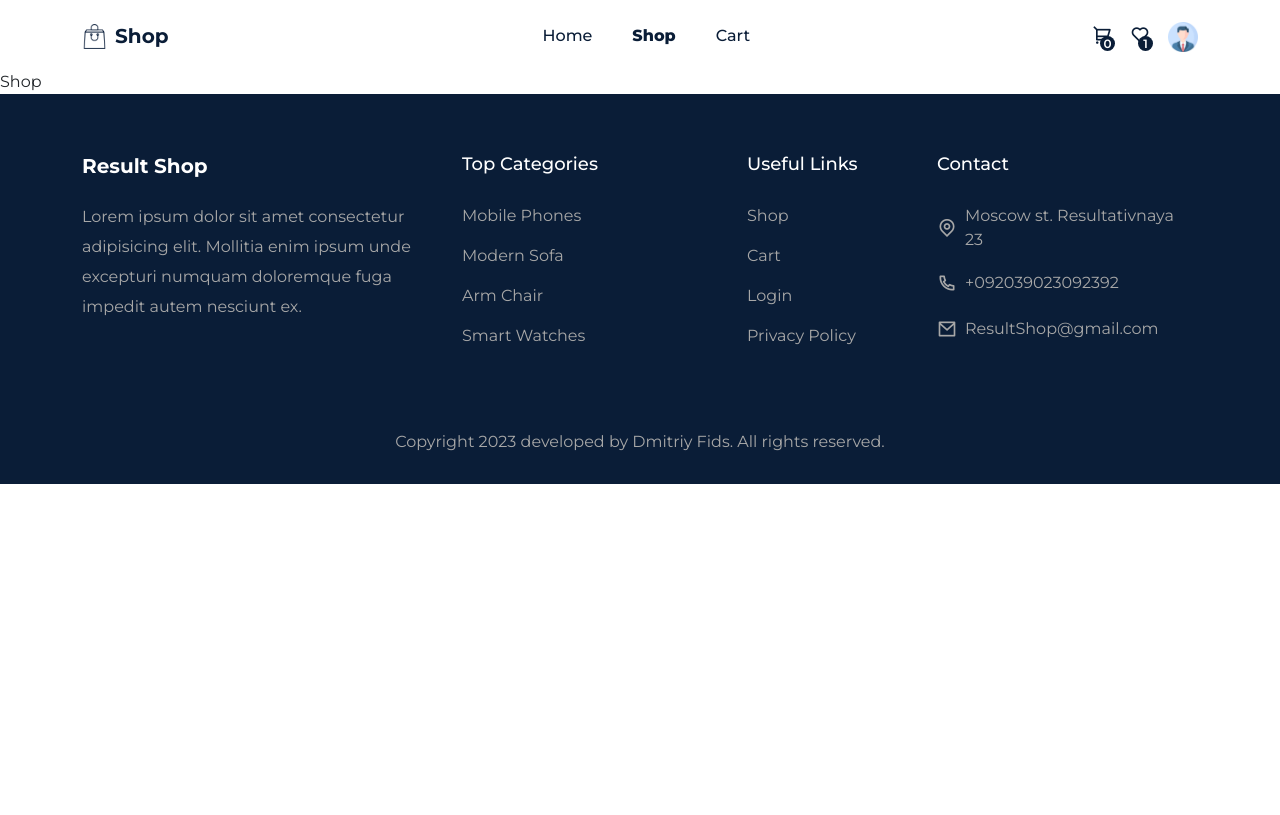
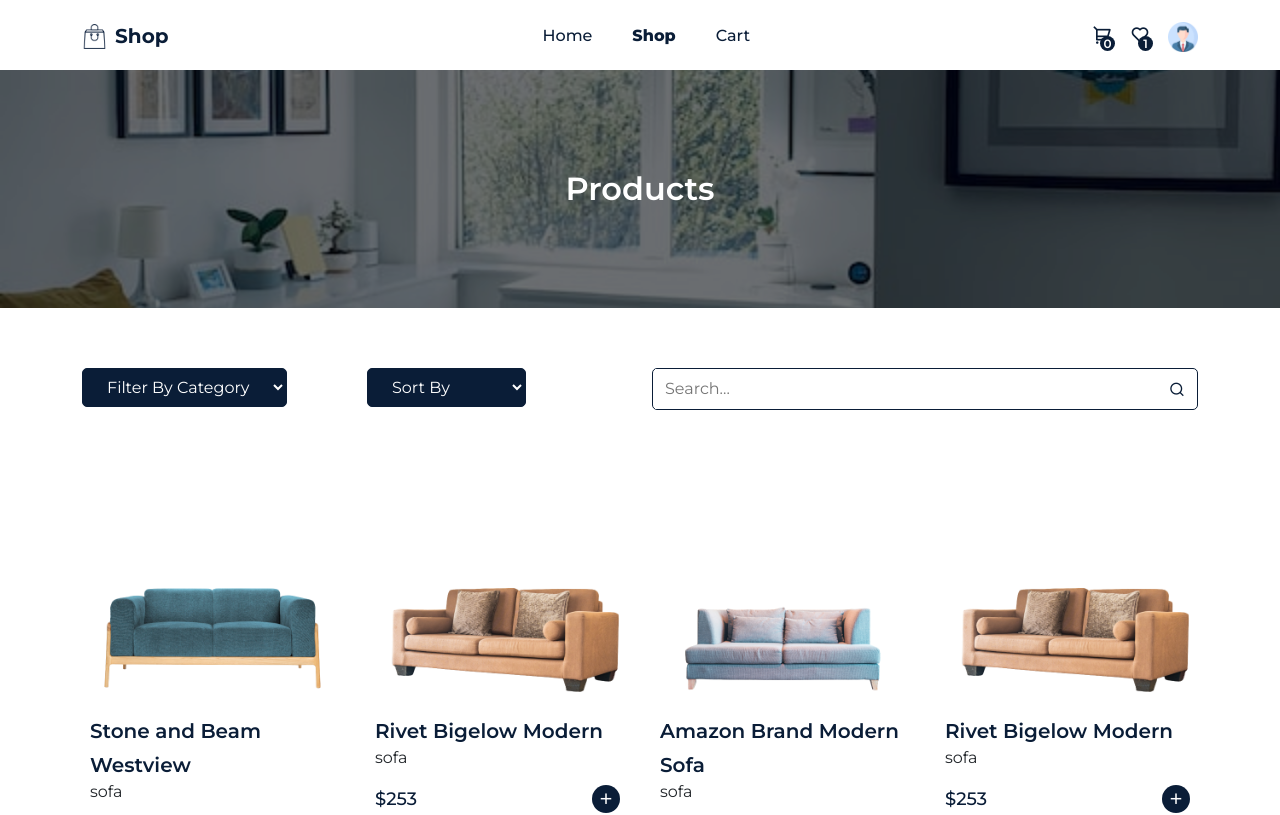
Before and after one commit to Fids2323/React-shop, a React (Create React App) app: page /shop in a window 1280 px wide. Shown: the top 815 px of the page. Built offline with nearby package versions, Linux system fonts and the light colour scheme.

Commit message:
add page shop+filter

```diff
--- /dev/null
+++ b/src/components/UI/CommonSection/commonSection.css
@@ -0,0 +1,14 @@
+.common__section{
+	background: linear-gradient(rgba(0,0,0,0.562), rgba(0,0,0,0.562)),url('../../../assets//images/bedroom.jpg') no-repeat center center;
+	background-size: cover;
+	padding: 100px 0;
+	display: flex;
+	align-items: center;
+	justify-content: center;
+
+}
+
+.common__section h1 {
+	color:#fff;
+	font-weight: 600;
+}
--- /dev/null
+++ b/src/components/UI/CommonSection/commonSection.jsx
@@ -0,0 +1,15 @@
+import React from "react";
+import {Container} from "reactstrap";
+import "./commonSection.css";
+
+const CommonSection = ({title}) => {
+	return (
+		<section className="common__section">
+			<Container className="text-center">
+				<h1>{title}</h1>
+			</Container>
+		</section>
+	);
+};
+
+export default CommonSection;
--- /dev/null
+++ b/src/pages/Shop/shop.css
@@ -0,0 +1,37 @@
+.filter__widget select{
+	padding: 8px 20px;
+	border:1px solid var(--primary-color);
+	border-radius: 5px;
+	background: var(--primary-color);
+	color: #fff;
+}
+
+.filter__widget select:focus{
+	outline: none !important;
+}
+
+.filter__widget select option{
+	font-size: 14px;
+}
+
+.search__box{
+	width: 100%;
+	display: flex;
+	justify-content: center;
+	align-items: center;
+	border: 1px solid var(--primary-color);
+	border-radius: 5px;
+	padding-right: 12px;
+	padding-left: 2px;
+	cursor: pointer;
+}
+.search__box input{
+	width: 100%;
+	border: none;
+	outline: none;
+	padding: 8px 10px;
+}
+
+.search__box span{
+	color: var(--primary-color);
+}
--- /dev/null
+++ b/src/pages/Shop/shop.jsx
@@ -0,0 +1,68 @@
+import React, {useState} from "react";
+import CommonSection from "../../components/UI/CommonSection/commonSection";
+import Helmet from "../../components/helmet/helmet";
+import {Container, Row, Col} from "reactstrap";
+import "./shop.css";
+import products from "../../assets/data/products";
+import ProductList from "../../components/UI/productList";
+
+const Shop = () => {
+	const [productsData, setProductsData] = useState(products);
+
+	const handleFilter = ({target}) => {
+		if (target.value !== "Filter By Category") {
+			const filteredProducts = products.filter((product) => product.category === target.value);
+			setProductsData(filteredProducts);
+		}
+	};
+
+	return (
+		<Helmet title={Shop}>
+			<CommonSection title="Products" />
+
+			<section>
+				<Container>
+					<Row>
+						<Col lg="3" md="3">
+							<div className="filter__widget">
+								<select onChange={handleFilter}>
+									<option>Filter By Category</option>
+									<option value="sofa">Sofa</option>
+									<option value="mobile">Mobile</option>
+									<option value="chair">Chair</option>
+									<option value="watch">Watch</option>
+									<option value="wireless">Wireless</option>
+								</select>
+							</div>
+						</Col>
+						<Col lg="3" md="3">
+							<div className="filter__widget">
+								<select>
+									<option>Sort By</option>
+									<option value="ascending">Ascending</option>
+									<option value="descending">Descending</option>
+								</select>
+							</div>
+						</Col>
+						<Col lg="6" md="6">
+							<div className="search__box">
+								<input type="text" placeholder="Search..." />
+								<span>
+									<i className="ri-search-line"></i>
+								</span>
+							</div>
+						</Col>
+					</Row>
+				</Container>
+			</section>
+
+			<section>
+				<Container>
+					<Row>{productsData.length === 0 ? <h1>No products are found!</h1> : <ProductList data={productsData} />}</Row>
+				</Container>
+			</section>
+		</Helmet>
+	);
+};
+
+export default Shop;
--- a/src/pages/shop.jsx
+++ /dev/null
@@ -1,7 +0,0 @@
-import React from "react";
-
-const Shop = () => {
-	return <div>Shop</div>;
-};
-
-export default Shop;
--- a/src/routers/routers.jsx
+++ b/src/routers/routers.jsx
@@ -4,7 +4,7 @@
 import Home from "../pages/Home/home.jsx";
 import Cart from "../pages/cart.jsx";
 import SupplyDetails from "../pages/supplyDetails.jsx";
-import Shop from "../pages/shop.jsx";
+import Shop from "../pages/Shop/shop.jsx";
 import Checkout from "../pages/checkout.jsx";
 import Login from "../pages/login.jsx";
 import SignUp from "../pages/signUp.jsx";
```
